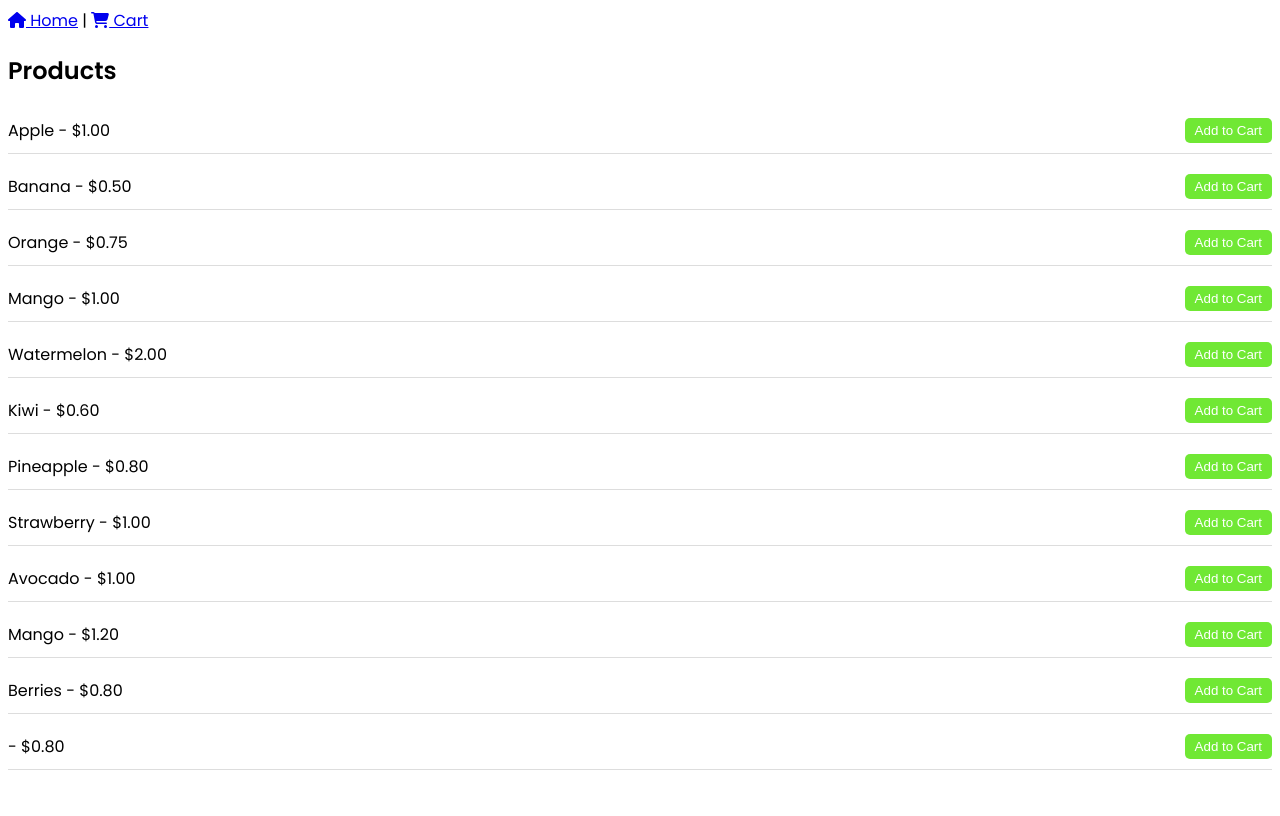
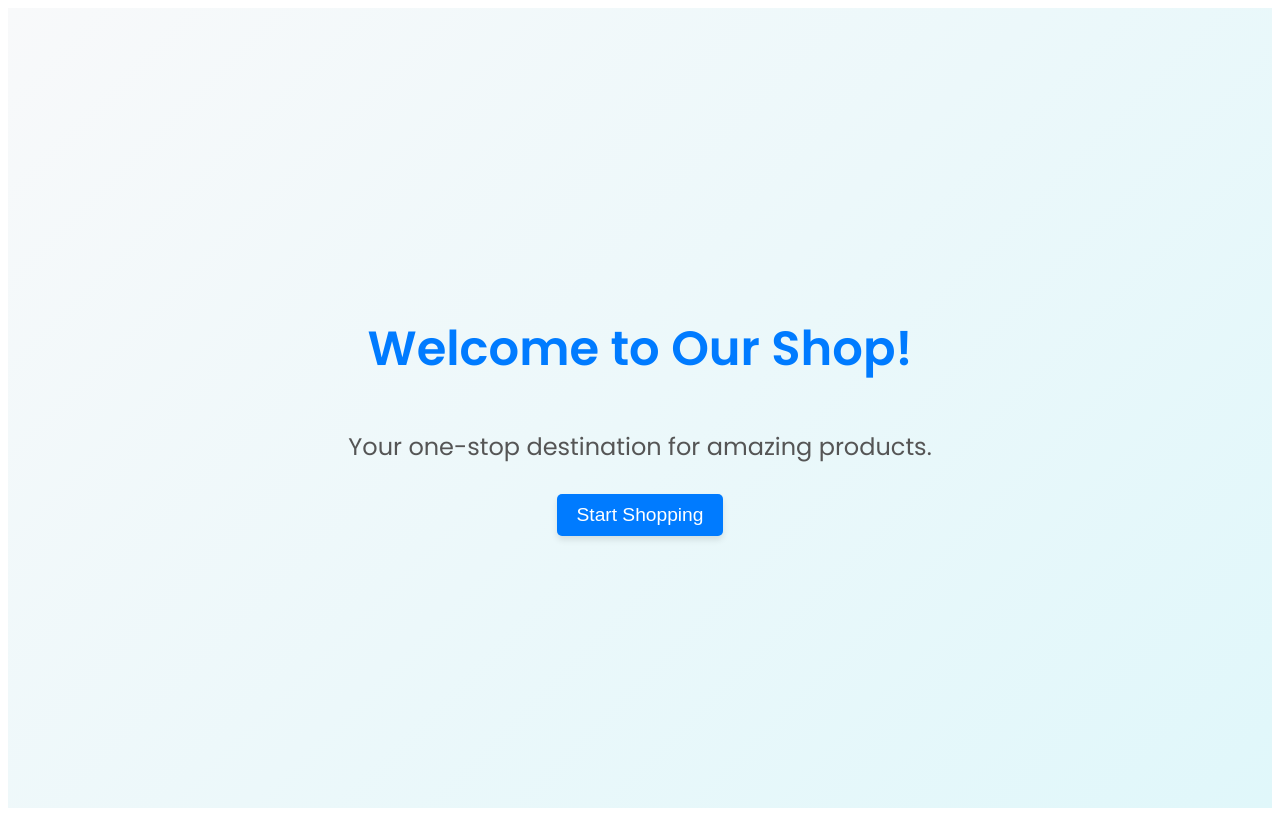
Before and after one commit to AtanasoaieD/shopping-cart, a React (Create React App) app: page / in a window 1280 px wide. Built offline with nearby package versions, Linux system fonts and the light colour scheme; a web font is replaced by a local one.

Commit message:
welcoming page

```diff
--- a/src/App.js
+++ b/src/App.js
@@ -1,26 +1,20 @@
 import React, { useState } from "react";
-import { BrowserRouter as Router, Route, Routes, Link } from "react-router-dom";
+import { BrowserRouter as Router, Route, Routes, Link, useLocation } from "react-router-dom";
 import ProductList from "./ProductList";
 import Cart from "./Cart";
 import Checkout from "./Checkout";
+import WelcomePage from "./WelcomePage";
 import { FontAwesomeIcon } from "@fortawesome/react-fontawesome";
 import { faCartShopping, faHouse } from "@fortawesome/free-solid-svg-icons";
 
 import "./styles.css";
 
 function App() {
-  // Holds the items in the shopping cart
   const [cart, setCart] = useState([]);
 
-  /**
-   * Add a product to the cart.
-   * If the product is already in the cart, increase its quantity.
-   * Otherwise, add it to the cart with a quantity of 1.
-   */
   const addToCart = (product) => {
     const existingItem = cart.find((item) => item.id === product.id);
     if (existingItem) {
-      // Update the quantity of the existing product
       const updatedCart = cart.map((item) =>
         item.id === product.id
           ? { ...item, quantity: item.quantity + 1 }
@@ -28,15 +22,10 @@ function App() {
       );
       setCart(updatedCart);
     } else {
-      // Add the new product to the cart
       setCart([...cart, { ...product, quantity: 1 }]);
     }
   };
 
-  /**
-   * Update the quantity of a product in the cart.
-   * If the quantity is set to 0, remove the product from the cart.
-   */
   const updateCart = (productId, quantity) => {
     if (quantity <= 0) {
       const updatedCart = cart.filter((item) => item.id !== productId);
@@ -49,9 +38,16 @@ function App() {
     }
   };
 
-  return (
-    <Router>
-      {/* Navigation Bar */}
+  // Component to conditionally render the navigation bar
+  const Navbar = () => {
+    const location = useLocation();
+
+    // Hide nav on the welcome page ("/")
+    if (location.pathname === "/") {
+      return null;
+    }
+
+    return (
       <nav>
         <Link to="/">
           <FontAwesomeIcon icon={faHouse} /> Home
@@ -61,22 +57,20 @@ function App() {
           <FontAwesomeIcon icon={faCartShopping} /> Cart
         </Link>
       </nav>
+    );
+  };
 
-      {/* Define Routes */}
+  return (
+    <Router>
+      <Navbar />
+
       <Routes>
-        {/* Home Page - Product List */}
-        <Route
-          path="/"
-          element={<ProductList addToCart={addToCart} />}
-        />
-
-        {/* Cart Page */}
+        <Route path="/" element={<WelcomePage />} />
+        <Route path="/products" element={<ProductList addToCart={addToCart} />} />
         <Route
           path="/cart"
           element={<Cart cart={cart} updateCart={updateCart} />}
         />
-
-        {/* Checkout Page */}
         <Route
           path="/checkout"
           element={<Checkout cart={cart} setCart={setCart} />}
--- /dev/null
+++ b/src/WelcomePage.js
@@ -0,0 +1,22 @@
+import React from "react";
+import { useNavigate } from "react-router-dom";
+
+function WelcomePage() {
+  const navigate = useNavigate();
+
+  const handleStartShopping = () => {
+    navigate("/products"); // Navigate to the Product List page
+  };
+
+  return (
+    <div className="welcome-page">
+      <h1>Welcome to Our Shop!</h1>
+      <p>Your one-stop destination for amazing products.</p>
+      <button onClick={handleStartShopping} className="start-shopping-button">
+        Start Shopping
+      </button>
+    </div>
+  );
+}
+
+export default WelcomePage;
--- a/src/styles.css
+++ b/src/styles.css
@@ -215,3 +215,40 @@ h3 {
 .purchase-message p {
   color: #555; /* Subtle gray for the description */
 }
+
+.welcome-page {
+  display: flex;
+  flex-direction: column;
+  justify-content: center;
+  align-items: center;
+  height: 100vh;
+  text-align: center;
+  background: linear-gradient(135deg, #f8f9fa, #e0f7fa);
+}
+
+.welcome-page h1 {
+  font-size: 3rem;
+  color: #007bff;
+  margin-bottom: 20px;
+}
+
+.welcome-page p {
+  font-size: 1.5rem;
+  color: #555;
+  margin-bottom: 30px;
+}
+
+.start-shopping-button {
+  background-color: #007bff;
+  color: white;
+  border: none;
+  padding: 10px 20px;
+  font-size: 1.2rem;
+  border-radius: 5px;
+  cursor: pointer;
+  box-shadow: 0px 4px 6px rgba(0, 0, 0, 0.1);
+}
+
+.start-shopping-button:hover {
+  background-color: #0056b3;
+}
```
